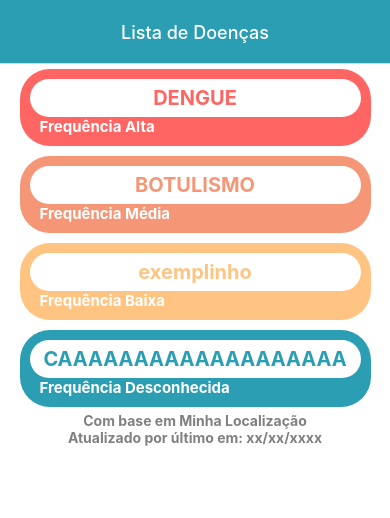
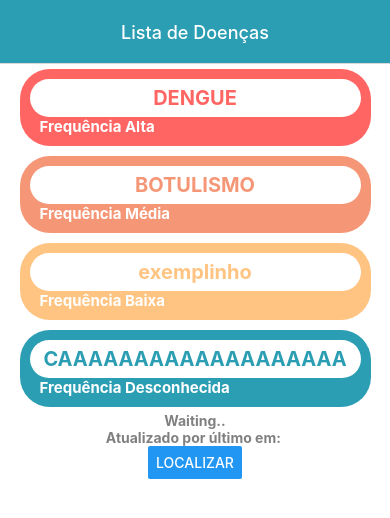
Before and after one commit to PauloHelner/MobileIDQBRN, a React Native app: screen /Lista in a window 390 px wide. Shown: the top 518 px of the page. Built offline with nearby package versions, Linux system fonts and the light colour scheme; no server answers.

Commit message:
location working

```diff
--- a/package.json
+++ b/package.json
@@ -20,7 +20,9 @@
     "react-dom": "17.0.2",
     "react-native": "0.68.2",
     "react-native-floating-action": "^1.22.0",
-    "react-native-web": "0.17.7"
+    "react-native-web": "0.17.7",
+    "expo-dev-client": "~1.0.0",
+    "expo-location": "~14.2.2"
   },
   "devDependencies": {
     "@babel/core": "^7.12.9",
--- a/src/components/HomeScreen.js
+++ b/src/components/HomeScreen.js
@@ -1,8 +1,9 @@
 import React from 'react';
-import { SafeAreaView, StyleSheet, Text, View, ScrollView } from 'react-native';
+import { SafeAreaView, StyleSheet, Text, View, ScrollView, Button} from 'react-native';
 import CardButton from './CardButton';
 //import { FloatingAction } from "react-native-floating-action";
 //import { useEffect, useState } from 'react/cjs/react.production.min';
+import * as Location from 'expo-location';
 import { useEffect, useState } from 'react';
 import axios from 'axios';
 import { LOCAL_IP } from '@env'
@@ -10,6 +11,40 @@ import { LOCAL_IP } from '@env'
 
 export default function HomeScreen({ navigation }) {
   const [dadosTotal, setDadosTotal] = useState();
+
+  const [location, setLocation] = useState(null);
+  const [currentLatitude, setCurrentLatitude] = useState('');
+  const [currentLongitude, setCurrentLongitude] = useState('');
+  const [currentTimestamp, setCurrentTimestamp] = useState();
+  const [errorMsg, setErrorMsg] = useState(null);
+
+  const callLocation = async () => {
+    let { status } = await Location.requestForegroundPermissionsAsync();
+    if (status !== 'granted') {
+      setErrorMsg('Permission to access location was denied');
+      return;
+    }
+
+    let location = await Location.getCurrentPositionAsync({});
+    setLocation(location);
+    setCurrentLatitude(location.coords.latitude);
+    setCurrentLongitude(location.coords.longitude);
+    const date = new Date(location.timestamp);
+    setCurrentTimestamp(date.toString());
+  };
+
+  //dummy text only for testing, may be erased
+  let text = 'Waiting..';
+  let data = '';
+  if (errorMsg) {
+    text = errorMsg;
+  } else if (location) {
+    text = JSON.stringify(location);
+    text =  "Latitude: " + JSON.stringify(currentLatitude) + "\nLongitude: " + JSON.stringify(currentLongitude);
+    // data = new Intl.DateTimeFormat('en-US', { hour: '2-digit', minute: '2-digit', second: '2-digit' }).format(currentTimestamp);
+    //const d = new Date(currentTimestamp);
+    //data = d.toString;
+  }
 
   const onSelectedItemsChange = selectedItems => {
     this.setState({ selectedItems });
@@ -35,8 +70,9 @@ export default function HomeScreen({ navigation }) {
           <CardButton name={"BOTULISMO"} freq={2} />
           <CardButton name={"exemplinho"} freq={1} />
           <CardButton name={"CAAAAAAAAAAAAAAAAAAA"} freq={0} />
-          <Text style={styles.paragraph}>Com base em Minha Localização</Text>
-          <Text style={styles.paragraph}>Atualizado por último em: xx/xx/xxxx</Text>
+          <Text style={styles.paragraph}>{text}</Text>
+          <Text style={styles.paragraph}>Atualizado por último em: {currentTimestamp}</Text>
+          <Button title="Localizar" onPress = {callLocation}/>
         </View>
       </ScrollView>
     </SafeAreaView>
```
Also changed, not shown: 1 other file (tests, documents, lock files or other folders).
